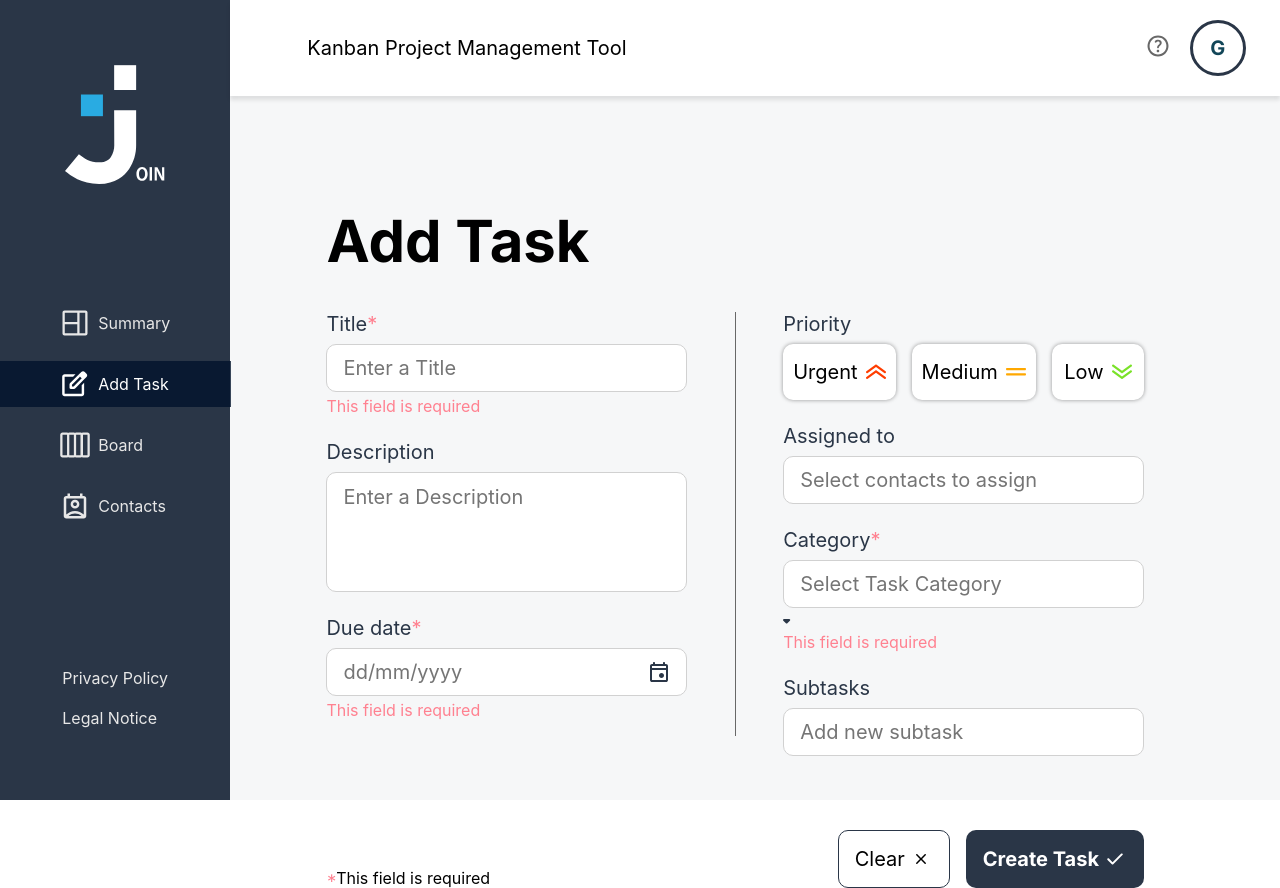
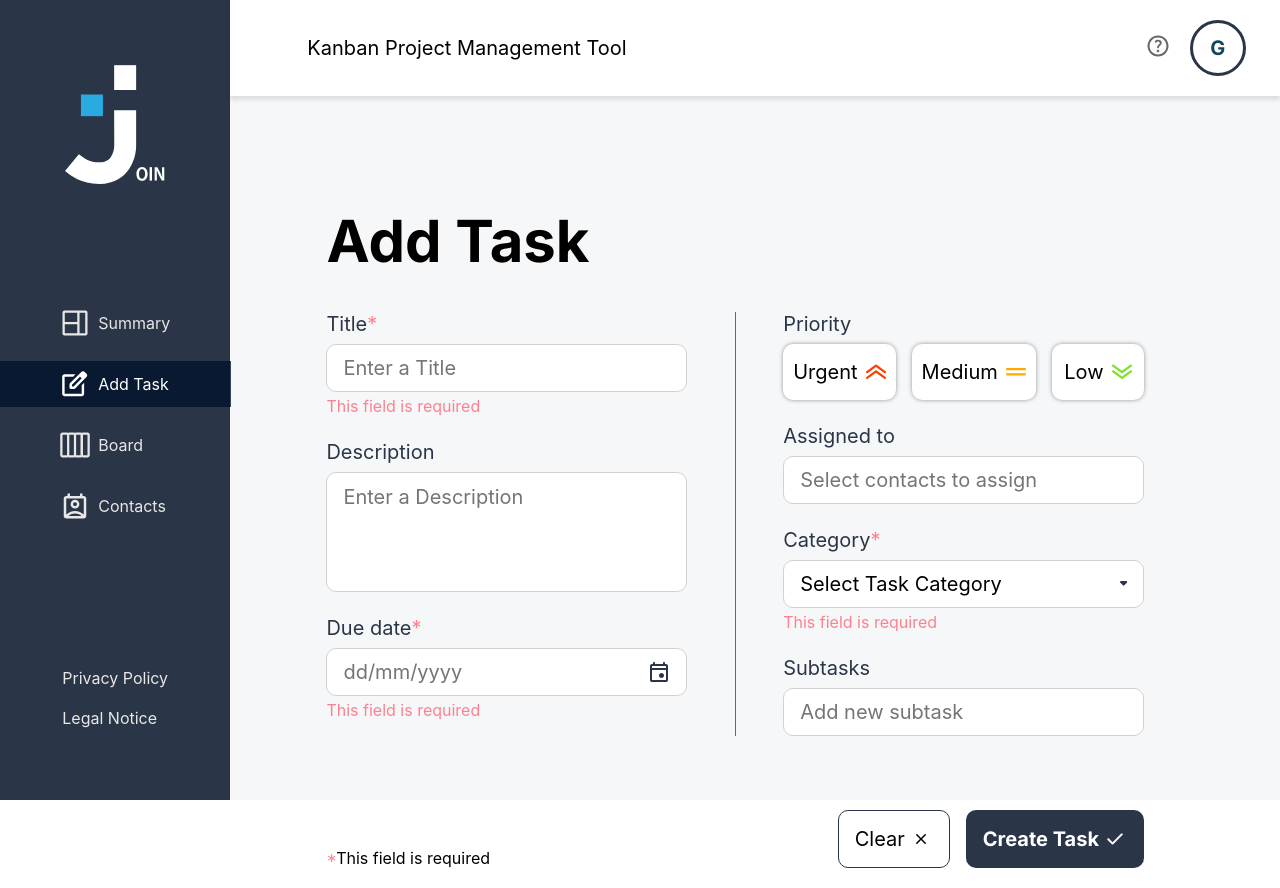
Before and after one commit to AnastasiaRoberz/join, an Angular app: page /add-task in a window 1280 px wide. Built offline with nearby package versions, Linux system fonts and the light colour scheme; a web font is replaced by a local one.

Commit message:
style: dropdown for add-task-category

```diff
--- a/src/app/features/main/add-task/add-task.html
+++ b/src/app/features/main/add-task/add-task.html
@@ -68,6 +68,7 @@
           <div class="taskWrap__withHint">
             <div class="dropdown__trigger" [class.open]="categoryOpen()" (click)="toggleCategory()">
               <input
+                class="category-input"
                 type="text"
                 readonly
                 formControlName="category"
--- a/src/app/features/main/add-task/add-task.scss
+++ b/src/app/features/main/add-task/add-task.scss
@@ -68,14 +68,18 @@
   flex-direction: column;
   gap: 24px;
 
+  input[readonly]:focus {
+    outline: none;
+    border-color: $color-grey-100;
+  }
+
   label {
     font-size: 20px;
     line-height: 120%;
   }
 
   input,
-  textarea,
-  select {
+  textarea {
     width: 100%;
     height: 48px;
     padding: 12px 16px;
@@ -99,6 +103,18 @@
     width: 100%;
     height: 120px;
     resize: none;
+  }
+
+  .category-input {
+    z-index: 3;
+
+    &::placeholder {
+      color: black;
+    }
+
+    &:focus {
+      box-shadow: 0 0 14px 3px #00000024;
+    }
   }
 
   .date-input {
@@ -153,3 +169,31 @@
     }
   }
 }
+
+.dropdown__trigger {
+  position: relative;
+  display: flex;
+  align-items: center;
+  position: relative;
+
+  input {
+    cursor: pointer;
+  }
+
+  &.open input {
+    border-bottom-left-radius: 10px;
+    border-bottom-right-radius: 10px;
+  }
+
+  .dropdown__chevron {
+    position: absolute;
+    right: 16px;
+    pointer-events: none;
+    transition: transform 0.2s ease;
+    z-index: 3;
+
+    &.rotated {
+      transform: rotate(180deg);
+    }
+  }
+}
```
